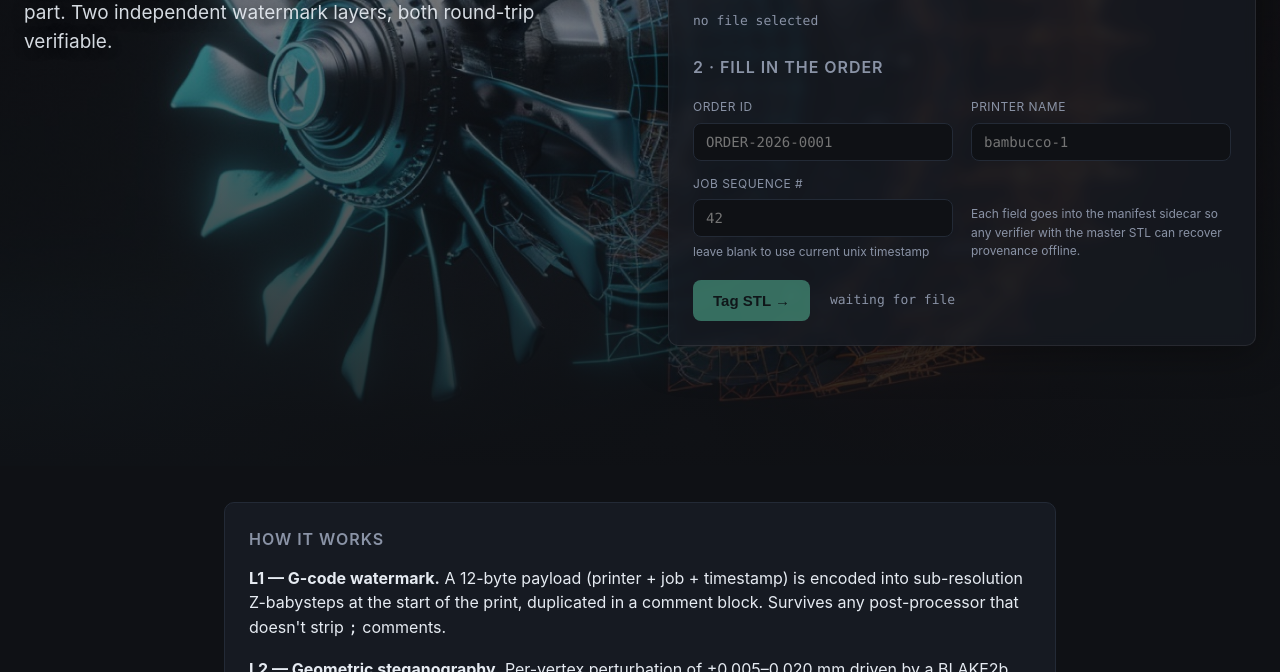
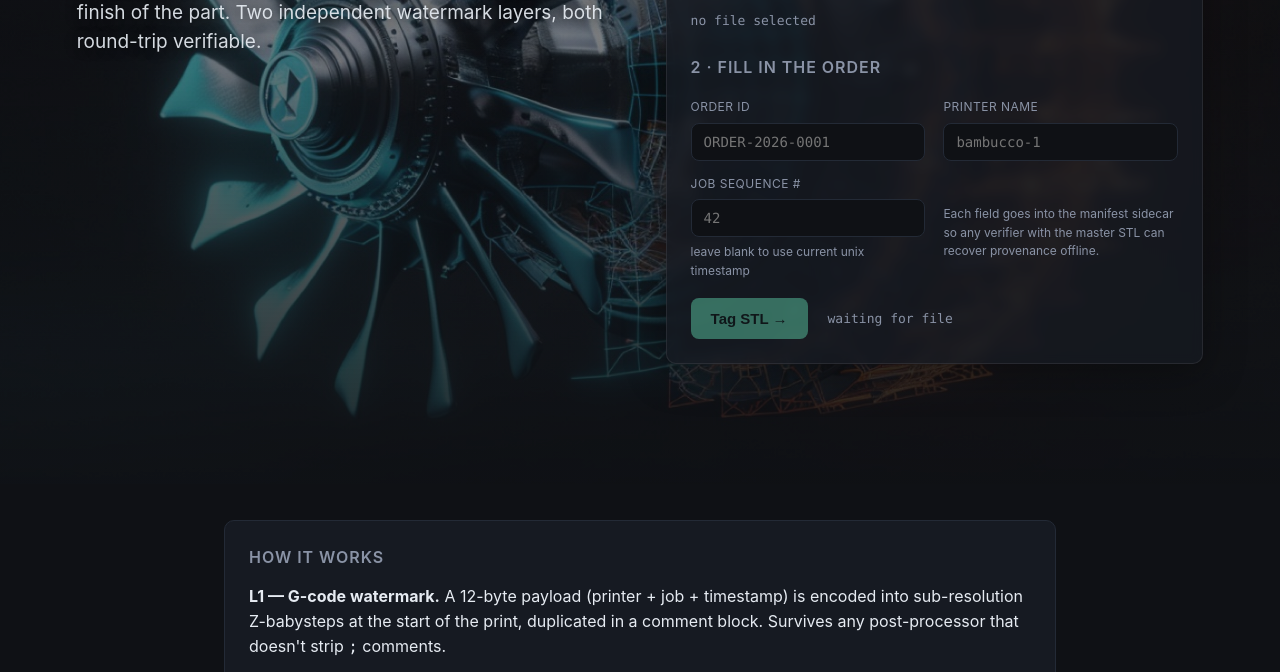
Before and after one commit to theapk/ghostprint, a plain HTML site: page landing/index.html in a window 1280 px wide. Shown: the part 328-1000 px from the top of the page. Drawn offline with Linux system fonts and the light colour scheme.

Commit message:
style(landing): widen hero content to nearly full viewport
- .hero-content: max-width 1280px → min(1480px, 96vw) so it caps gracefully on ultrawide
- padding-inline: 24px → clamp(20px, 4vw, 56px) so side padding scales with viewport
- .hero-split gap: 56px → clamp(24px, 4vw, 64px) so column gap also scales

Result at 1440px: text col 606px (was 588), panel col 606px, side margin ~85px (was 104px). Total content width 1382px (was 1232px).

```diff
--- a/landing/index.html
+++ b/landing/index.html
@@ -72,9 +72,12 @@
   .hero-content {
     position: relative;
     z-index: 2;
-    max-width: 1280px;
+    /* Use the full viewport width — split into two columns at 900px+,
+       stacked single column below. min() caps content width so it never
+       gets unmanageably wide on ultrawide monitors. */
+    max-width: min(1480px, 96vw);
     margin: 0 auto;
-    padding: 56px 24px 96px;
+    padding: 56px clamp(20px, 4vw, 56px) 96px;
     width: 100%;
   }
   .hero-content .lede {
@@ -94,7 +97,7 @@
   @media (min-width: 900px) {
     .hero-split {
       grid-template-columns: minmax(0, 1fr) minmax(0, 1fr);
-      gap: 56px;
+      gap: clamp(24px, 4vw, 64px);
     }
   }
   .hero-split .hero-text { min-width: 0; }
```
